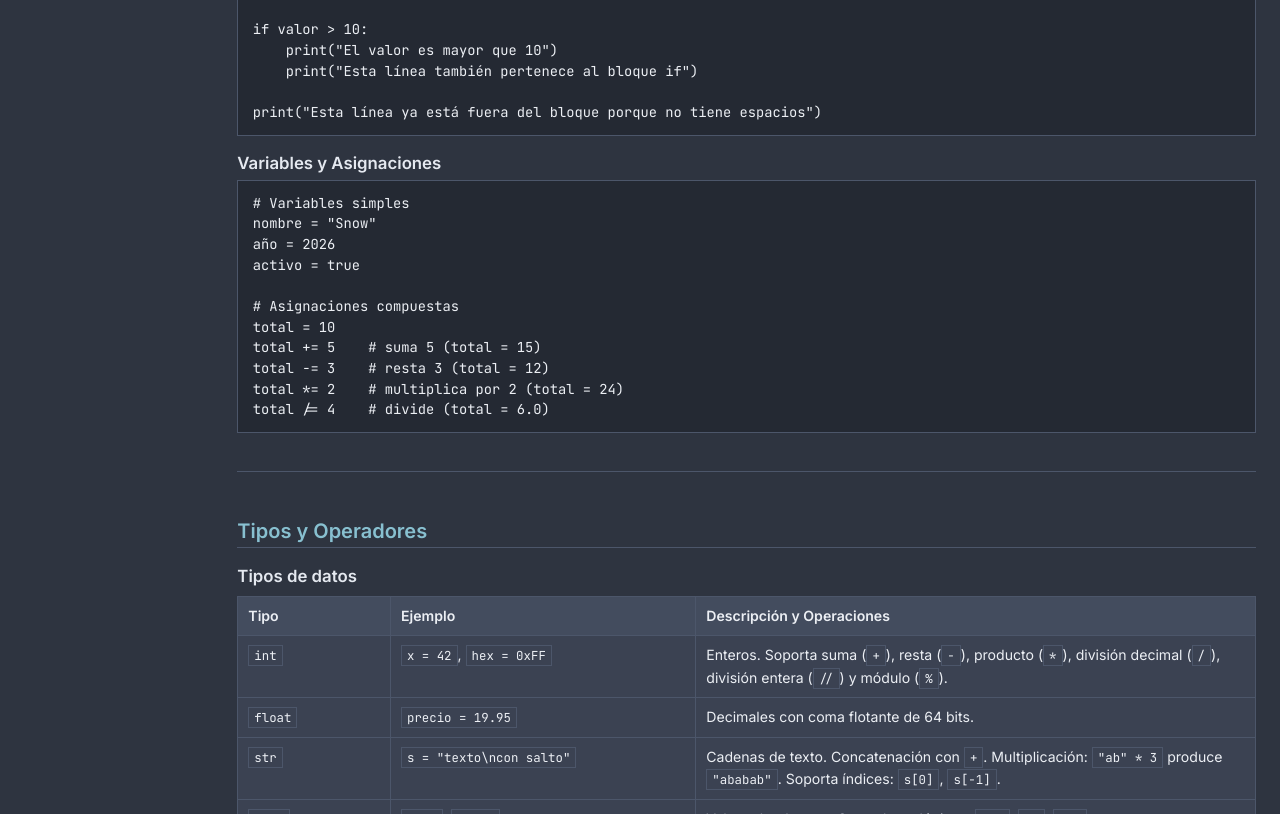
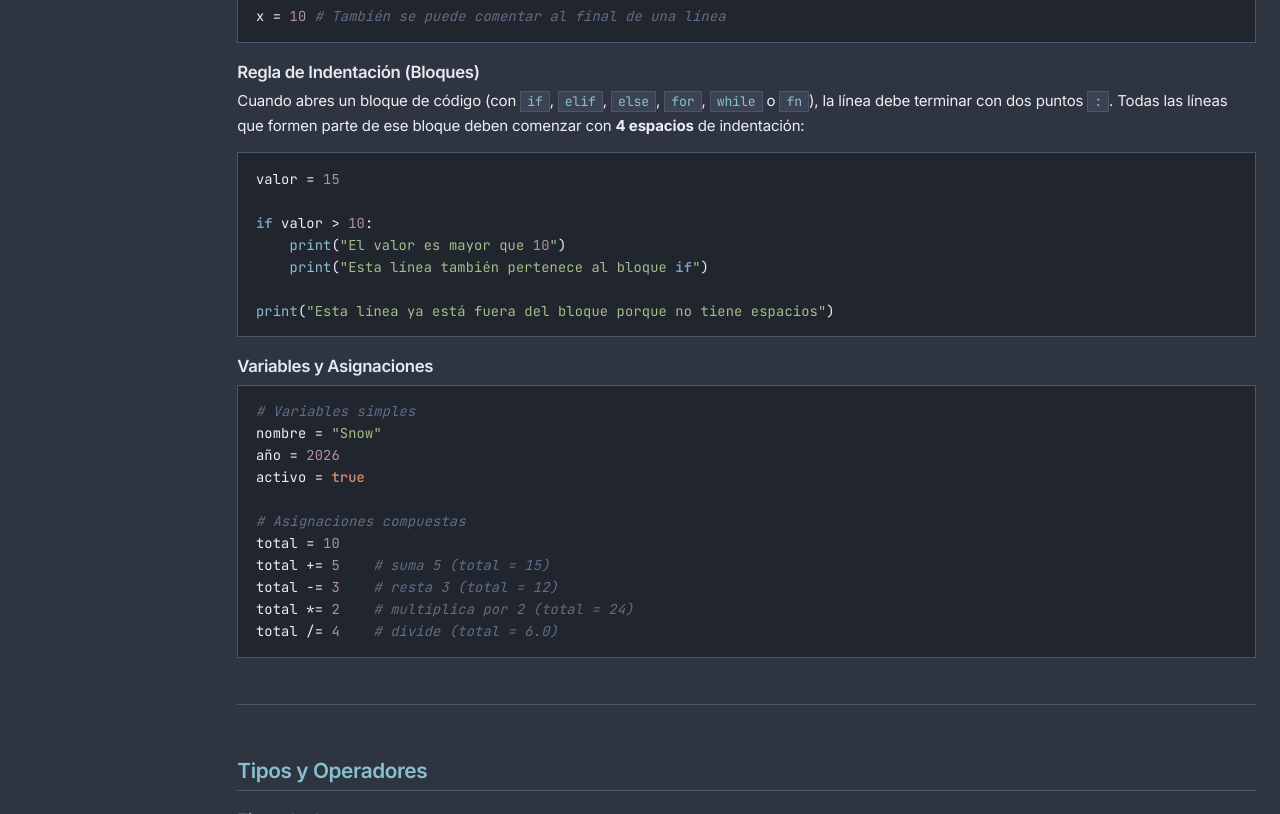
Before and after one commit to JDVA0/snow, a plain HTML site: page docs/index.html in a window 1280 px wide. Shown: the part 1986-2800 px from the top of the page. Drawn offline with nearby package versions, Linux system fonts and the light colour scheme.

Commit message:
docs: tipografía más suave (antialiasing), colores de sintaxis Nord para código

```diff
--- a/docs/index.html
+++ b/docs/index.html
@@ -1278,10 +1278,69 @@ cli.info("Servidores activos: " + str(activos))</code></pre>
       localStorage.setItem('snow_docs_lang', lang);
     }
 
+    // Resaltado de sintaxis ligero para bloques de código
+    function highlightCode() {
+      const codeBlocks = document.querySelectorAll('pre code');
+      codeBlocks.forEach(block => {
+        let text = block.textContent;
+        // Evitar procesar bloques de terminal shell
+        if (text.startsWith('$') || text.includes('git clone') || text.includes('go get')) {
+          return;
+        }
+        // Tokenizar y colorear de forma segura
+        const lines = text.split('\n');
+        const coloredLines = lines.map(line => {
+          let comment = '';
+          let codePart = line;
+          const hashIdx = line.indexOf('#');
+          if (hashIdx !== -1) {
+            // Verificar si el hash no está dentro de una cadena
+            const before = line.substring(0, hashIdx);
+            const quotes = (before.match(/"/g) || []).length;
+            if (quotes % 2 === 0) {
+              codePart = before;
+              comment = '<span class="syn-comment">' + escapeHtml(line.substring(hashIdx)) + '</span>';
+            }
+          }
+
+          // Cadenas
+          codePart = codePart.replace(/"([^"\\]|\\.)*"/g, m => '<span class="syn-string">' + escapeHtml(m) + '</span>');
+
+          // Números
+          codePart = codePart.replace(/\b(\d+(\.\d+)?|0x[0-9a-fA-F]+)\b/g, '<span class="syn-number">$&</span>');
+
+          // Palabras clave
+          codePart = codePart.replace(/\b(using|fn|return|if|elif|else|for|while|break|continue|and|or|not)\b/g, '<span class="syn-keyword">$&</span>');
+
+          // Booleanos y nil
+          codePart = codePart.replace(/\b(true|false|nil)\b/g, '<span class="syn-bool">$&</span>');
+
+          // Funciones conocidas o llamadas func(...)
+          codePart = codePart.replace(/\b(print|len|append|split|join|trim|upper|lower|contains|keys|values|sort|map|filter|exit|str|int|float|type)\b(?=\()/g, '<span class="syn-func">$&</span>');
+
+          // Métodos de api, sys, fs, cli
+          codePart = codePart.replace(/\b(api|sys|fs|cli)\.([a-zA-Z0-9_]+)/g, '<span class="syn-keyword">$1</span>.<span class="syn-func">$2</span>');
+
+          return codePart + comment;
+        });
+
+        block.innerHTML = coloredLines.join('\n');
+      });
+    }
+
+    function escapeHtml(str) {
+      return str.replace(/&/g, '&amp;').replace(/</g, '&lt;').replace(/>/g, '&gt;');
+    }
+
+    // Restaurar idioma guardado si existe
     const saved = localStorage.getItem('snow_docs_lang');
     if (saved === 'es' || saved === 'en') {
       setLang(saved);
     }
+
+    // Ejecutar resaltador al cargar la página
+    document.addEventListener('DOMContentLoaded', highlightCode);
+    highlightCode();
   </script>
 </body>
 </html>
--- a/docs/style.css
+++ b/docs/style.css
@@ -1,4 +1,4 @@
-/* Tema Nord - Sobrio, plano y de alto contraste */
+/* Tema Nord - Sobrio, plano, suave y de alto contraste */
 :root {
   --nord0: #2e3440;
   --nord1: #3b4252;
@@ -7,17 +7,24 @@
   --nord4: #d8dee9;
   --nord5: #e5e9f0;
   --nord6: #eceff4;
+  --nord7: #8fbcbb;
   --nord8: #88c0d0;
   --nord9: #81a1c1;
+  --nord10: #5e81ac;
+  --nord11: #bf616a;
+  --nord12: #d08770;
+  --nord13: #ebcb8b;
+  --nord14: #a3be8c;
+  --nord15: #b48ead;
 
   --bg: #2e3440;
   --surface: #3b4252;
   --surface-alt: #434c5e;
   --border: #4c566a;
   --text: #eceff4;
-  --text-muted: #e5e9f0; /* Color claro para evitar textos oscuros difíciles de leer */
+  --text-muted: #e5e9f0;
   --accent: #88c0d0;
-  --code-bg: #242933;
+  --code-bg: #21252d;
 }
 
 *, *::before, *::after {
@@ -31,31 +38,36 @@ body {
   background-color: var(--bg);
   color: var(--text);
   font-family: 'Inter', -apple-system, BlinkMacSystemFont, "Segoe UI", Roboto, sans-serif;
-  font-size: 14.5px;
-  line-height: 1.6;
+  font-size: 15px;
+  line-height: 1.65;
+  letter-spacing: -0.011em;
   margin: 0;
   padding: 0;
+  -webkit-font-smoothing: antialiased;
+  -moz-osx-font-smoothing: grayscale;
+  text-rendering: optimizeLegibility;
 }
 
-/* Forzar contraste alto en elementos de texto comunes */
+/* Forzar contraste alto y suavidad en elementos de texto */
 p, span, li, td, th, div {
   color: var(--text);
 }
 
-/* Enlaces siempre claros */
+/* Enlaces siempre claros y suaves */
 a {
   color: var(--accent);
   text-decoration: none;
+  transition: color 0.15s ease;
 }
 a:hover {
-  color: #a3be8c;
+  color: var(--nord7);
   text-decoration: underline;
 }
 
 /* Sobreescribir clases de Bootstrap que oscurecen texto */
 .text-muted,
 .text-secondary {
-  color: var(--nord4) !important; /* #d8dee9 - Gris claro perfectamente legible sobre fondo oscuro */
+  color: var(--nord4) !important;
 }
 
 /* Barra superior */
@@ -69,15 +81,17 @@ header.top-nav {
 
 .brand-title {
   font-weight: 600;
-  font-size: 1.05rem;
+  font-size: 1.08rem;
+  letter-spacing: -0.02em;
   color: var(--text);
 }
 
 .badge-flat {
   background-color: var(--surface-alt);
   color: var(--nord6);
+  font-family: 'JetBrains Mono', monospace;
   font-size: 0.75rem;
-  padding: 1px 6px;
+  padding: 2px 7px;
   border: 1px solid var(--border);
 }
 
@@ -85,9 +99,12 @@ header.top-nav {
   background: var(--surface);
   border: 1px solid var(--border);
   color: var(--nord6);
+  font-family: 'JetBrains Mono', monospace;
   font-size: 0.78rem;
-  padding: 2px 8px;
+  font-weight: 500;
+  padding: 3px 9px;
   cursor: pointer;
+  transition: background-color 0.15s ease, color 0.15s ease;
 }
 .lang-btn.active {
   background: var(--accent);
@@ -110,17 +127,18 @@ header.top-nav {
   font-size: 0.75rem;
   font-weight: 700;
   text-transform: uppercase;
-  letter-spacing: 0.04em;
-  margin-top: 1rem;
-  margin-bottom: 0.25rem;
+  letter-spacing: 0.06em;
+  margin-top: 1.1rem;
+  margin-bottom: 0.3rem;
   padding-left: 0.4rem;
 }
 
 .sidebar-sticky .nav-link {
   color: var(--nord4);
   font-size: 0.88rem;
-  padding: 0.25rem 0.4rem;
+  padding: 0.3rem 0.5rem;
   display: block;
+  transition: color 0.12s ease, background-color 0.12s ease;
 }
 .sidebar-sticky .nav-link:hover,
 .sidebar-sticky .nav-link.active {
@@ -130,39 +148,40 @@ header.top-nav {
 
 /* Secciones */
 .doc-section {
-  padding-top: 1.5rem;
-  padding-bottom: 1.5rem;
+  padding-top: 1.8rem;
+  padding-bottom: 1.8rem;
   border-bottom: 1px solid var(--border);
 }
 
 h1, h2, h3, h4 {
   color: var(--nord6);
   font-weight: 600;
+  letter-spacing: -0.02em;
 }
 
 h1 {
-  font-size: 1.6rem;
-  margin-bottom: 0.4rem;
+  font-size: 1.75rem;
+  margin-bottom: 0.5rem;
 }
 
 h2 {
-  font-size: 1.25rem;
-  margin-top: 1.4rem;
-  margin-bottom: 0.6rem;
-  padding-bottom: 0.3rem;
+  font-size: 1.3rem;
+  margin-top: 1.6rem;
+  margin-bottom: 0.75rem;
+  padding-bottom: 0.35rem;
   border-bottom: 1px solid var(--border);
   color: var(--accent);
 }
 
 h3 {
   font-size: 1.05rem;
-  margin-top: 1.1rem;
-  margin-bottom: 0.35rem;
+  margin-top: 1.2rem;
+  margin-bottom: 0.45rem;
   color: var(--nord5);
 }
 
 p {
-  margin-bottom: 0.75rem;
+  margin-bottom: 0.85rem;
   color: var(--text);
 }
 
@@ -170,23 +189,26 @@ p {
 .notice-box {
   background-color: var(--surface);
   border: 1px solid var(--border);
-  padding: 0.75rem 1rem;
-  margin: 0.8rem 0;
-  font-size: 0.9rem;
+  border-left: 3px solid var(--accent);
+  padding: 0.85rem 1.1rem;
+  margin: 1rem 0;
+  font-size: 0.92rem;
   color: var(--nord6);
+  line-height: 1.6;
 }
 
-/* Codigo */
+/* Codigo con sintaxis Nord */
 pre {
   background-color: var(--code-bg) !important;
   color: var(--nord6) !important;
   border: 1px solid var(--border);
-  padding: 0.75rem 0.9rem;
+  padding: 0.9rem 1.1rem;
   font-family: 'JetBrains Mono', SFMono-Regular, Consolas, Menlo, monospace;
   font-size: 0.86rem;
-  line-height: 1.5;
-  margin-top: 0.4rem;
-  margin-bottom: 0.9rem;
+  line-height: 1.6;
+  letter-spacing: 0.01em;
+  margin-top: 0.5rem;
+  margin-bottom: 1.1rem;
   overflow-x: auto;
 }
 
@@ -198,22 +220,33 @@ code {
 
 pre code {
   color: var(--nord6);
+  background: transparent !important;
+  padding: 0;
+  border: none;
 }
 
 p code, li code, td code {
   background-color: var(--surface);
-  color: var(--nord6);
-  padding: 1px 5px;
+  color: var(--nord8);
+  padding: 1px 6px;
   border: 1px solid var(--border);
 }
+
+/* Colores de sintaxis Nord para bloques de codigo */
+.syn-comment  { color: #616e88 !important; font-style: italic; } /* Comentarios nord3 claro */
+.syn-keyword  { color: #81a1c1 !important; font-weight: 600; }    /* using, fn, return, if, else nord9 */
+.syn-string   { color: #a3be8c !important; }                     /* cadenas verdes nord14 */
+.syn-number   { color: #b48ead !important; }                     /* numeros morados nord15 */
+.syn-func     { color: #88c0d0 !important; }                     /* funciones cian nord8 */
+.syn-bool     { color: #d08770 !important; font-weight: 600; }    /* true, false, nil naranja nord12 */
 
 /* Tablas */
 .table-nord {
   width: 100%;
   color: var(--nord6);
   border-collapse: collapse;
-  margin-top: 0.6rem;
-  margin-bottom: 1rem;
+  margin-top: 0.75rem;
+  margin-bottom: 1.2rem;
   font-size: 0.88rem;
 }
 .table-nord th {
@@ -221,14 +254,14 @@ p code, li code, td code {
   color: var(--nord6);
   font-weight: 600;
   border: 1px solid var(--border);
-  padding: 8px 10px;
+  padding: 9px 12px;
   text-align: left;
 }
 .table-nord td {
   background-color: var(--surface);
   color: var(--nord6);
   border: 1px solid var(--border);
-  padding: 8px 10px;
+  padding: 9px 12px;
   vertical-align: top;
 }
 
@@ -238,5 +271,5 @@ footer {
   border-top: 1px solid var(--border);
   color: var(--nord4);
   font-size: 0.85rem;
-  padding: 1.2rem 0;
+  padding: 1.4rem 0;
 }
```
